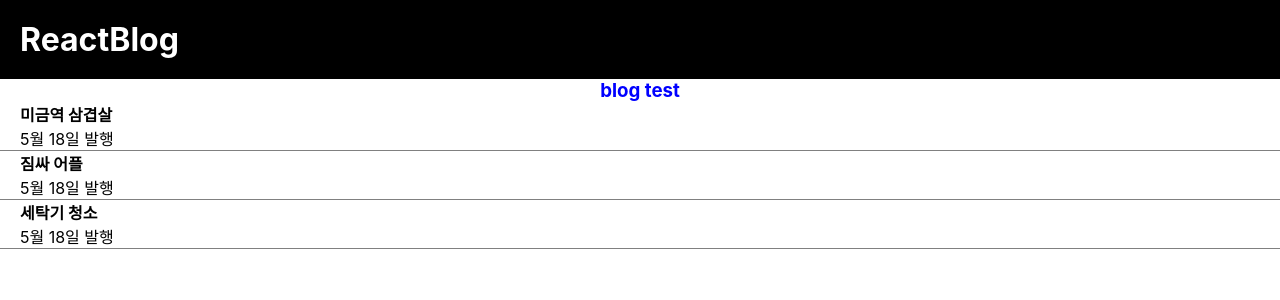
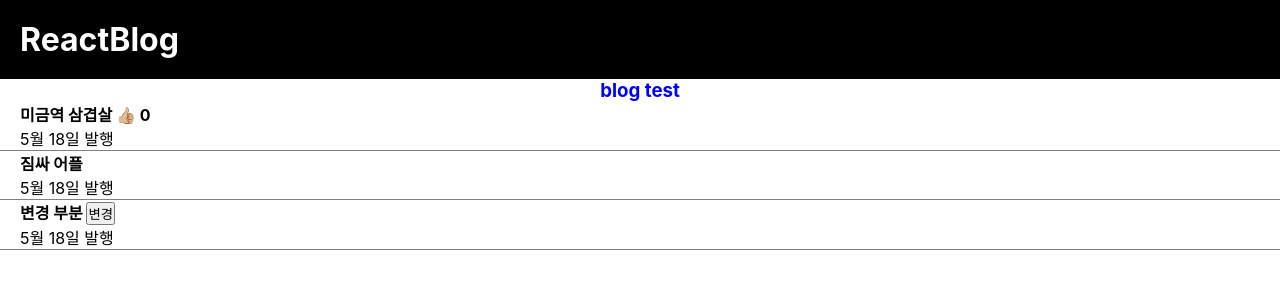
Before and after one commit to kyleryu-dev/React, a React (Create React App) app in the folder blog/: page / in a window 1280 px wide. Shown: the top 300 px of the page. Built offline with nearby package versions, Linux system fonts and the light colour scheme.

Commit message:
Button function development, State change

```diff
--- a/blog/src/App.js
+++ b/blog/src/App.js
@@ -1,10 +1,23 @@
+/* eslint-disable */
+
 import { useState } from 'react';
 import './App.css';
+
 
 function App() {
 
   let hello = 'blog test';
-  let [글제목, b] = useState(['미금역 삼겹살', '짐싸 어플', '세탁기 청소']);
+  let [글제목, b] = useState(['미금역 삼겹살', '짐싸 어플', '세탁기 청소', '에어컨 청소']);
+  let [좋아요, 좋아요변경] = useState(0);
+  let [청소, 청소변경] = useState('변경 부분');
+
+  function 함수() {
+    return 좋아요변경(좋아요++);
+  }
+
+  function 청소함수() {
+    return 청소변경(글제목[3]);
+  }
 
   return (
     <div className="App">
@@ -13,7 +26,7 @@ function App() {
       </div>
       <h3 style={{color:'blue'}}>{hello}</h3>
       <div className="list">
-        <h4>{ 글제목[0] }</h4>
+        <h4>{ 글제목[0] } <span onClick={ 함수 }>👍🏼</span> {좋아요} </h4>
         <p>5월 18일 발행</p>
       </div>
       <div className="list">
@@ -21,7 +34,7 @@ function App() {
         <p>5월 18일 발행</p>
       </div>
       <div className="list">
-        <h4>{ 글제목[2] }</h4>
+        <h4>{ 청소 } <button onClick={ 청소함수 }>변경</button></h4>
         <p>5월 18일 발행</p>
       </div>
     </div>
```
Also changed, not shown: 1 other file (tests, documents, lock files or other folders).
